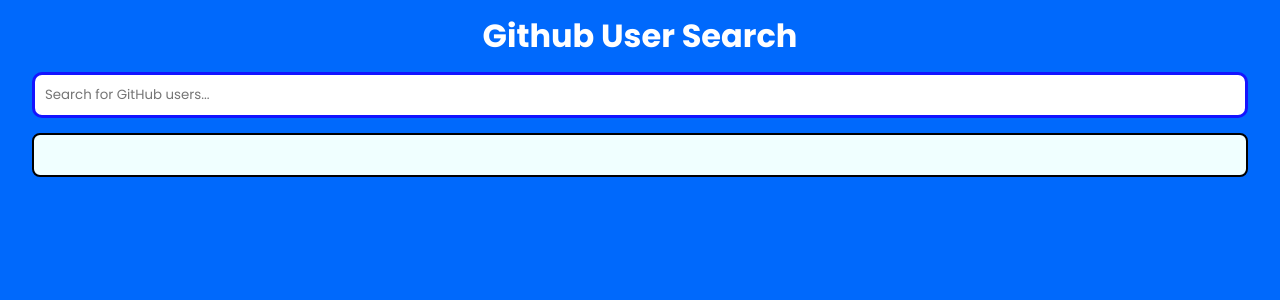
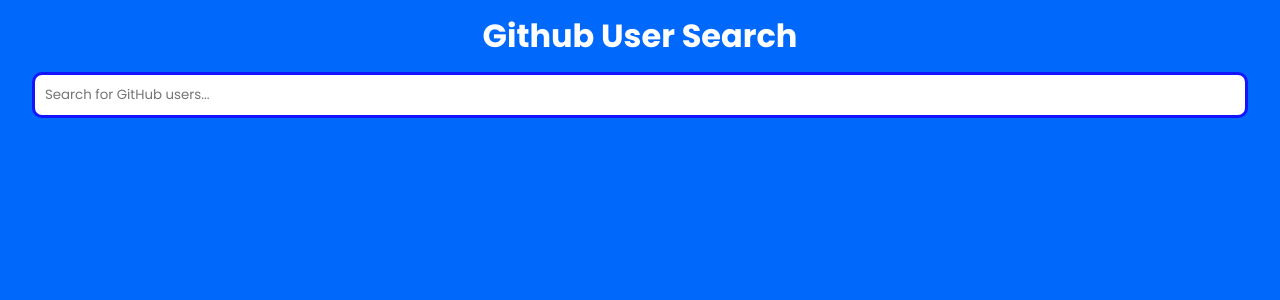
Before and after one commit to mryeminthu/github-user-search, a React (Create React App) app: page / in a window 1280 px wide. Shown: the top 300 px of the page. Built offline with nearby package versions, Linux system fonts and the light colour scheme.

Commit message:
Hide user container while there is no user

```diff
--- a/src/components/Search.js
+++ b/src/components/Search.js
@@ -36,6 +36,7 @@
           className="input-full-width"
         />
       </div>
+      {users.length > 0 && (
         <div className='user-container'>
           {users.map((user) => (
             <div key={user.id} className="user-card">
@@ -47,6 +48,7 @@
             </div>
           ))}
         </div>
+      )}
     </div>
   );
 };
```
Lines whose indentation alone changed are shown as unchanged.
